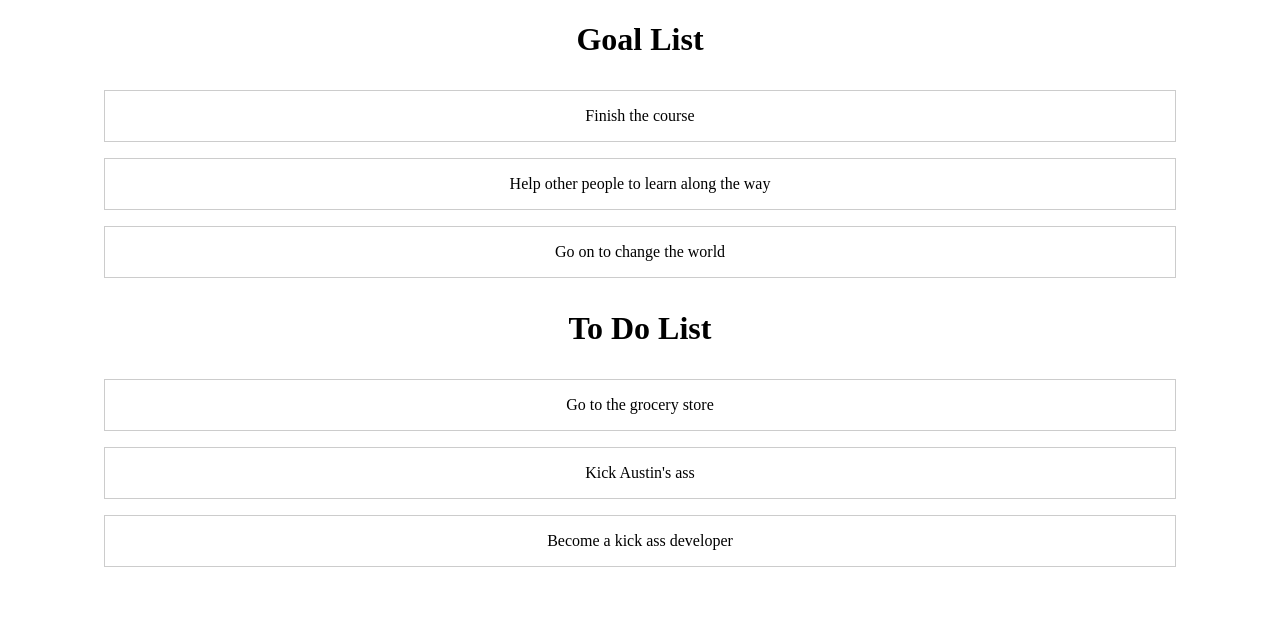
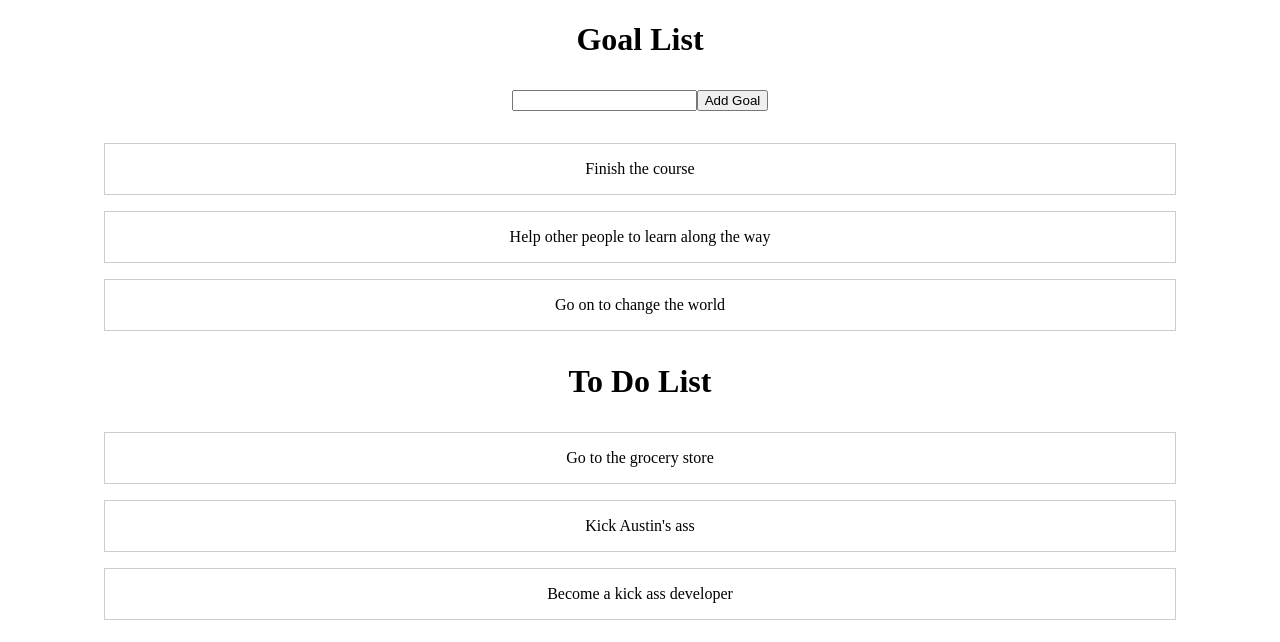
Before and after one commit to NateEnsign/interview-small-builds, a React (Vite) app: page / in a window 1280 px wide. Shown: the top 642 px of the page. Built offline with nearby package versions, Linux system fonts and the light colour scheme.

Commit message:
added new functionality to pass dummy data from child to parent commponent using a callback function

```diff
--- a/src/components/goals-app/GoalsApp.jsx
+++ b/src/components/goals-app/GoalsApp.jsx
@@ -1,5 +1,6 @@
 import React from "react";
 import GoalList from "./GoalList";
+import NewGoal from "./NewGoal";
 import "./GoalsApp.css";
 
 const GoalsApp = () => {
@@ -9,9 +10,15 @@ const GoalsApp = () => {
     { id: 'cg3', text: "Go on to change the world" },
   ];
 
+  const addNewGoalHandler = (newGoal) => {
+    goals.push(newGoal);
+    console.log(goals)
+  }
+
   return (
     <div>
       <h1 className="goals-header">Goal List</h1>
+      <NewGoal onAddGoal={addNewGoalHandler} />
       <GoalList goals={goals} />
     </div>
   );
--- /dev/null
+++ b/src/components/goals-app/NewGoal.css
@@ -0,0 +1,4 @@
+.new-goal {
+    margin: 2rem;
+    text-align: center;
+}
--- /dev/null
+++ b/src/components/goals-app/NewGoal.jsx
@@ -0,0 +1,23 @@
+import React from 'react';
+import './NewGoal.css';
+
+const NewGoal = ({onAddGoal}) => {
+    const addGoalHandler = (event) => {
+        event.preventDefault();
+
+        const newGoal = {
+            id: Math.random().toString(),
+            text: 'Take over the world!'
+        }
+        onAddGoal(newGoal);
+    }
+
+  return (
+    <form className='new-goal' onSubmit={addGoalHandler} >
+        <input type="text" />
+        <button type='submit'>Add Goal</button>
+    </form>
+  )
+}
+
+export default NewGoal
--- a/src/components/to-do-list/ToDoList.jsx
+++ b/src/components/to-do-list/ToDoList.jsx
@@ -5,9 +5,9 @@ const ToDoList = ({ listItems }) => {
   return (
     <div>
       <ul className="daily-list">
-        {listItems.map((item) => {
-          return <li key={item.id}>{item.text}</li>;
-        })}
+      {listItems.map(item => {
+        return <li key={item.id}>{item.text}</li>
+      })}
       </ul>
     </div>
   );
```
